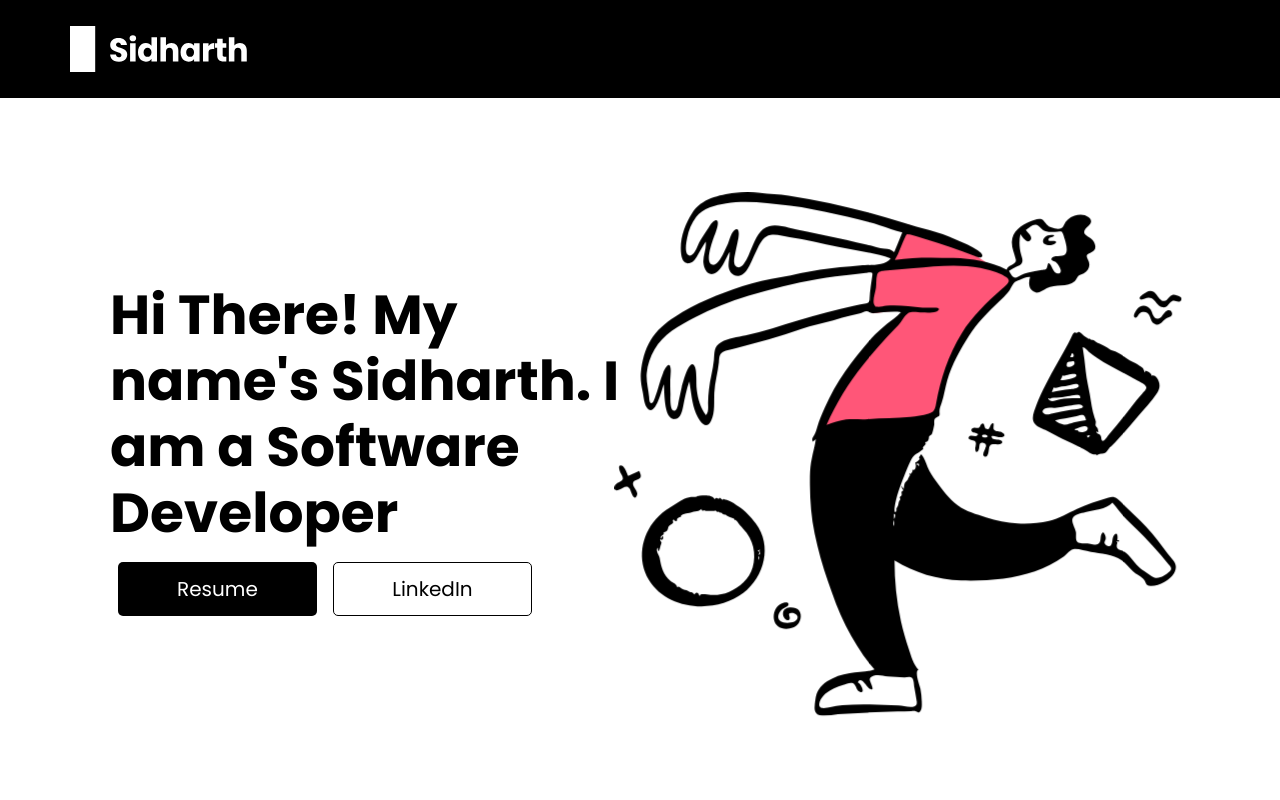
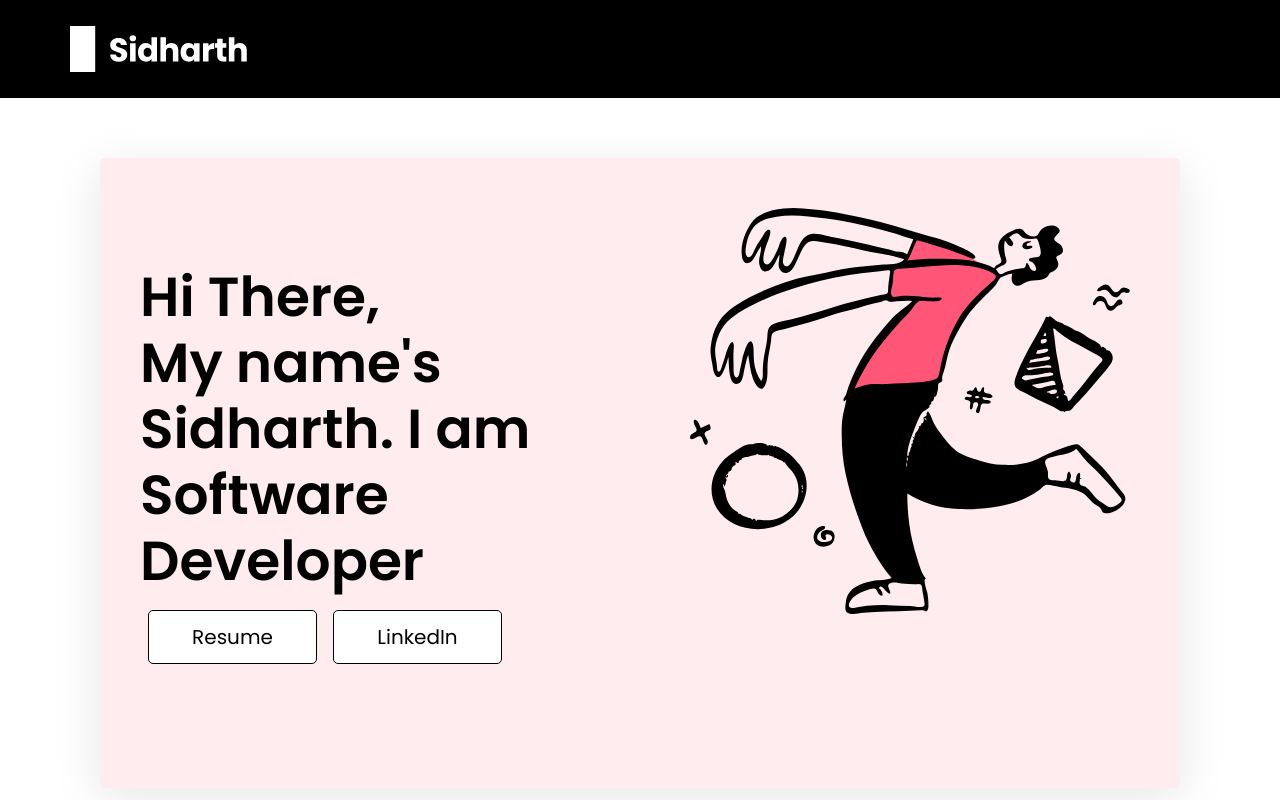
Before and after one commit to choudharysidharth082000/Portfolio, a React (Create React App) app: page / in a window 1280 px wide. Shown: the top 800 px of the page. Built offline with nearby package versions, Linux system fonts and the light colour scheme.

Commit message:
redesigned hero image section

```diff
--- a/src/App.js
+++ b/src/App.js
@@ -2,18 +2,20 @@ import "./App.css";
 
 //components
 import Navbar from "./Navbar/Navbar";
-import HeroImage from "./HeroImage/HeroImage";
+import HeroImage from './HeroImage/HeroImage.js'
+
 import Content from "./ContentSection/Content.js";
 import Projects from "./Projects/Project.js";
 import Middle from "./middleContent/Middle.js"
 import Achievements from "./Achievments/Achievements.js";
+import SecondHero from './SecondHero/SecondHero.js';
 import Footer from './Footer/Footer.js'
 
 function App() {
   return (
     <div className="App">
       <Navbar />
-      <HeroImage />
+      <SecondHero />
       <Content />
       <Projects />
       <Middle />
--- /dev/null
+++ b/src/SecondHero/Second.css
@@ -0,0 +1,76 @@
+*
+{
+    margin: 0;
+    padding: 0;
+    box-sizing: border-box;
+    font-family: 'Poppins', sans-serif;
+
+}
+
+.containorSecond
+{
+    width: 100%;
+    height: 90vh;
+
+    padding: 60px 100px 30px 100px;
+}
+.innerSecond
+{
+    height: 100%;
+    width: 100%;
+    background-color: rgba(255, 235, 239, 0.95);
+    border-radius: 5px;
+    box-shadow: rgba(0, 0, 0, 0.1) 0px 10px 50px;
+    display: flex;
+    justify-content: center;
+    align-items: center;
+    flex-direction: row;
+
+}
+.leftside
+{
+    width: 50%;
+    height: 100%;
+
+    padding: 30px;
+    display: flex;
+    justify-content: center;
+    align-items: center;
+
+}
+.headingLeft
+{
+    width: 100%;
+    height: 100%;
+
+    display: flex;
+    justify-content: center;
+    align-items: center;
+    flex-direction: column;
+    color: black;
+    padding: 10px;
+
+}
+.headingLeft h1
+{
+    color: black;
+    text-align: left;
+    font-size: 55px;
+    font-weight: 600;
+
+}
+
+.rightside
+{
+    width: 50%;
+    height: 100%;
+    padding: 10px;
+}
+
+.containorImage
+{
+    width: 100%;
+    height: 100%;
+    padding: 40px;
+
+}
--- /dev/null
+++ b/src/SecondHero/SecondHero.js
@@ -0,0 +1,29 @@
+import './Second.css'
+import '../../node_modules/bootstrap/dist/css/bootstrap.min.css';
+const SecondHero = () =>
+{
+    return(
+        <div className="containorSecond">
+            <div className="innerSecond">
+                <div className="leftside">
+                    <div className="headingLeft">
+                        <h1>Hi There, <br /> My name's Sidharth. I am Software Developer</h1>
+                        <div className="buttons">
+                        <button className='m-2 btn btn-dark button'>Resume</button>
+                        <button className='m-2 btn btn-light button'>LinkedIn</button>
+                        </div>
+
+                    </div>
+                </div>
+                <div className="rightside">
+                    <div className="containorImage">
+                        <img className='img-fluid' src="/svg images/mainImage.svg" alt="" />
+                    </div>
+                </div>
+            </div>
+
+        </div>
+    )
+
+}
+export default SecondHero;
```
